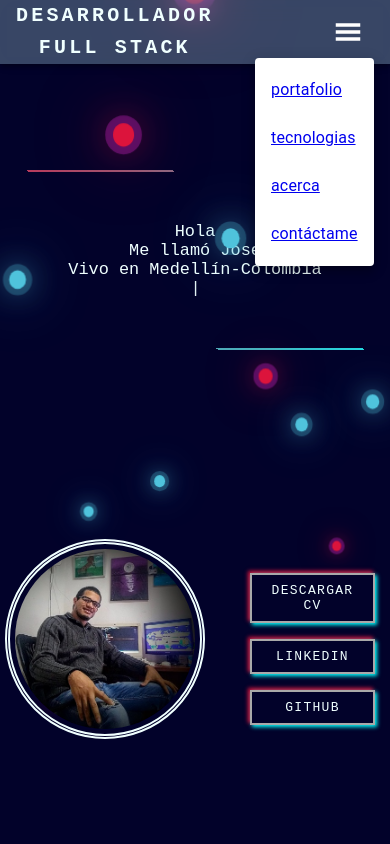
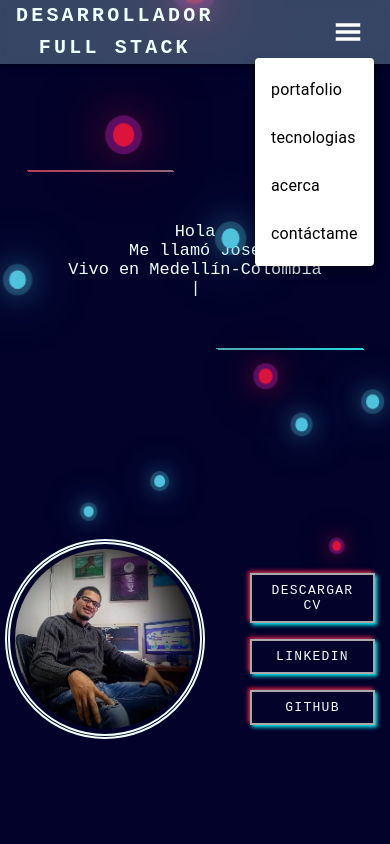
Before and after one commit to grexon-hack/portafolio, a React (Create React App) app: page / in a window 390 px wide. Both pictures are taken after a click on the button "account of current user". Shown: the top 844 px of the page. Built offline with nearby package versions, Linux system fonts and the light colour scheme.

Commit message:
fix(navbar)

```diff
--- a/src/components/navbar/nav.jsx
+++ b/src/components/navbar/nav.jsx
@@ -77,6 +77,7 @@ const ResponsiveAppBar = ({show}) => {
               }}
               open={Boolean(anchorElNav)}
               onClose={handleCloseNavMenu}
+              className={style.menuBar}
               sx={{
                 display: { xs: "block", md: "none" },
               }}
--- a/src/components/navbar/nav.module.css
+++ b/src/components/navbar/nav.module.css
@@ -5,8 +5,13 @@
 }
 
 .containerNav a {
-    text-decoration: none;
+    text-decoration: none !important;
     color: azure;
+}
+
+.menuBar a {
+    text-decoration: none !important;
+    color:black;
 }
 
 @media (max-width: 650px) {
```
